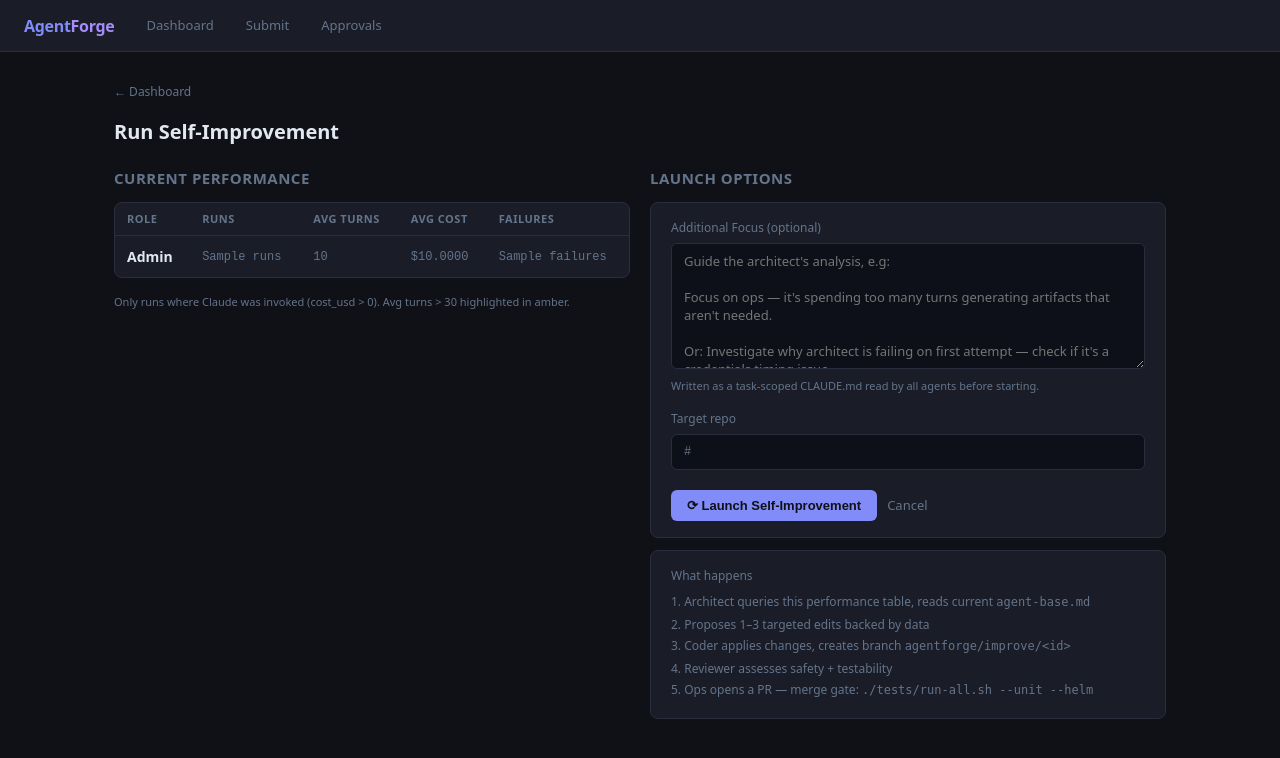
After one commit to pdawson1983/KubernetesHyperVLab, a FastAPI app: template claude-agent/web-ui/templates/self_improve.html in a window 1280 px wide. The commit adds this page. Shown: the top 758 px of the page. Run offline with FastAPI, Linux system fonts and the light colour scheme; the template is opened without the code that fills it: most values are stand-ins (such as "Sample title", 1, 10 or a date in 2020); parts of the project's set-up code (start-up, migrations or seed data) failed here and were passed over.

Commit message:
webui: self-improve form + agent log viewer
Self-Improvement:
- Dashboard button now navigates to GET /self-improve instead of direct POST
- /self-improve page shows performance stats table (avg_turns, avg_cost,
  failures per role) and an Additional Focus textarea before launching
- Context field flows through to task-scoped CLAUDE.md as before

Agent log viewer:
- dispatcher: GET /task/<id>/log/<role> reads Claude output log from NFS,
  falls back to entrypoint log
- app.py: GET /tasks/<id>/logs/<role> fetches and renders log content
- task.html: "output ↗" link per agent row (opens in new tab),
  hidden for skipped/running agents

GITHUB_TOKEN injected into dispatcher for PR title API calls.
Web UI 20260513-043910

Co-Authored-By: Claude Sonnet 4.6 <noreply@anthropic.com>

```diff
--- a/claude-agent/web-ui/app.py
+++ b/claude-agent/web-ui/app.py
@@ -288,14 +288,40 @@ async def submit_task(
 
 # ── Self-improvement ───────────────────────────────────────────────────────────
 
+@app.get("/self-improve", response_class=HTMLResponse)
+async def self_improve_form(request: Request):
+    try:
+        rows = await db.fetch("""
+            SELECT role,
+                   COUNT(*)                                          AS runs,
+                   ROUND(AVG(num_turns)::numeric, 1)                AS avg_turns,
+                   ROUND(AVG(cost_usd)::numeric, 4)                 AS avg_cost,
+                   SUM(CASE WHEN status='failed' THEN 1 ELSE 0 END) AS failures
+            FROM agent_runs
+            WHERE num_turns > 0
+            GROUP BY role ORDER BY avg_turns DESC NULLS LAST
+        """)
+        stats = [dict(r) for r in rows]
+    except Exception:
+        stats = []
+    return templates.TemplateResponse("self_improve.html", {
+        "request": request, "stats": stats, "repo_url": SELF_IMPROVE_REPO,
+    })
+
+
 @app.post("/self-improve")
-async def run_self_improve():
+async def run_self_improve(
+    request: Request,
+    context: str = Form(""),
+):
     title = f"AgentForge self-improvement — {datetime.now(timezone.utc).strftime('%Y-%m-%d %H:%M UTC')}"
     payload = {
         "event": "system.improve",
         "title": title,
         "repoUrl": SELF_IMPROVE_REPO,
     }
+    if context.strip():
+        payload["context"] = context.strip()
     payload_bytes = json.dumps(payload).encode()
     sig = sign(payload_bytes)
     try:
@@ -317,6 +343,25 @@ async def run_self_improve():
     except Exception as e:
         print(f"[webui] self-improve dispatch failed: {e}", flush=True)
     return RedirectResponse("/", status_code=303)
+
+
+# ── Agent log viewer ─────────────────────────────────────────────────────────
+
+@app.get("/tasks/{task_id}/logs/{role}", response_class=HTMLResponse)
+async def agent_log(request: Request, task_id: str, role: str):
+    content = None
+    try:
+        async with httpx.AsyncClient() as client:
+            resp = await client.get(
+                f"{WEBHOOK_URL}/task/{task_id}/log/{role}", timeout=10
+            )
+        if resp.status_code == 200:
+            content = resp.json().get("content")
+    except Exception as e:
+        content = f"Error fetching log: {e}"
+    return templates.TemplateResponse("log_view.html", {
+        "request": request, "task_id": task_id, "role": role, "content": content,
+    })
 
 
 # ── Approvals ──────────────────────────────────────────────────────────────────
--- /dev/null
+++ b/claude-agent/web-ui/templates/self_improve.html
@@ -0,0 +1,106 @@
+{% extends "base.html" %}
+{% block title %}Run Self-Improvement — AgentForge{% endblock %}
+{% block content %}
+<div style="margin-bottom:16px;">
+  <a href="/" style="color:var(--muted);text-decoration:none;font-size:12px;">← Dashboard</a>
+</div>
+
+<h1>Run Self-Improvement</h1>
+
+<div style="display:grid;grid-template-columns:1fr 1fr;gap:20px;align-items:start;">
+
+  <!-- Performance data -->
+  <div>
+    <h2>Current Performance</h2>
+    {% if stats %}
+    <div class="card" style="padding:0;margin-bottom:16px;">
+      <table>
+        <thead>
+          <tr>
+            <th>Role</th>
+            <th>Runs</th>
+            <th>Avg Turns</th>
+            <th>Avg Cost</th>
+            <th>Failures</th>
+          </tr>
+        </thead>
+        <tbody>
+          {% for s in stats %}
+          <tr>
+            <td style="font-weight:600;text-transform:capitalize;">{{ s.role }}</td>
+            <td class="mono">{{ s.runs }}</td>
+            <td class="mono" style="{% if s.avg_turns and s.avg_turns > 30 %}color:var(--warning){% endif %}">
+              {{ s.avg_turns or '—' }}
+            </td>
+            <td class="mono">${{ '%.4f'|format(s.avg_cost|float) if s.avg_cost else '—' }}</td>
+            <td class="mono" style="{% if s.failures > 0 %}color:var(--error){% endif %}">
+              {{ s.failures }}
+            </td>
+          </tr>
+          {% endfor %}
+        </tbody>
+      </table>
+    </div>
+    <div style="font-size:11px;color:var(--muted);">
+      Only runs where Claude was invoked (cost_usd &gt; 0). Avg turns &gt; 30 highlighted in amber.
+    </div>
+    {% else %}
+    <div class="card" style="color:var(--muted);padding:20px;text-align:center;">
+      No performance data yet — run some tasks first.
+    </div>
+    {% endif %}
+  </div>
+
+  <!-- Launch form -->
+  <div>
+    <h2>Launch Options</h2>
+    <div class="card">
+      <form method="post" action="/self-improve">
+
+        <div class="form-group">
+          <label for="context">
+            Additional Focus
+            <span style="color:var(--muted);font-weight:400;">(optional)</span>
+          </label>
+          <textarea id="context" name="context" rows="6"
+            placeholder="Guide the architect's analysis, e.g:
+
+Focus on ops — it's spending too many turns generating artifacts that aren't needed.
+
+Or: Investigate why architect is failing on first attempt — check if it's a credentials timing issue.
+
+Or: Tester is writing too many tests for simple scripts — suggest a proportionality guideline."></textarea>
+          <div style="font-size:11px;color:var(--muted);margin-top:4px;">
+            Written as a task-scoped CLAUDE.md read by all agents before starting.
+          </div>
+        </div>
+
+        <div class="form-group" style="margin-bottom:0;">
+          <label>Target repo</label>
+          <div class="mono" style="background:#0d1018;border:1px solid var(--border);border-radius:6px;
+               padding:8px 12px;font-size:12px;color:var(--muted);">
+            {{ repo_url }}
+          </div>
+        </div>
+
+        <div style="margin-top:20px;display:flex;gap:10px;align-items:center;">
+          <button type="submit" class="btn btn-primary">⟳ Launch Self-Improvement</button>
+          <a href="/" style="color:var(--muted);font-size:13px;text-decoration:none;">Cancel</a>
+        </div>
+      </form>
+    </div>
+
+    <div class="card" style="margin-top:12px;border-color:var(--border);">
+      <div class="meta" style="margin-bottom:6px;">What happens</div>
+      <div style="font-size:12px;color:var(--muted);line-height:1.8;">
+        1. Architect queries this performance table, reads current <code>agent-base.md</code><br>
+        2. Proposes 1–3 targeted edits backed by data<br>
+        3. Coder applies changes, creates branch <code>agentforge/improve/&lt;id&gt;</code><br>
+        4. Reviewer assesses safety + testability<br>
+        5. Ops opens a PR — merge gate: <code>./tests/run-all.sh --unit --helm</code>
+      </div>
+    </div>
+  </div>
+
+</div>
+{% endblock %}
--- a/helm/claude-agents-v6/values.yaml
+++ b/helm/claude-agents-v6/values.yaml
@@ -245,7 +245,7 @@ webui:
   enabled: true
   image:
     repository: 192.168.100.11:30500/agentforge-webui
-    tag: "20260513-040056"
+    tag: "20260513-043910"
     pullPolicy: IfNotPresent
   port: 8000
   resources:
```
Also changed, not shown: claude-agent/web-ui/templates/dashboard.html (+3 -5 lines), claude-agent/web-ui/templates/log_view.html (added, +26 -0 lines), claude-agent/web-ui/templates/task.html (+10 -0 lines), helm/claude-agents-v6/templates/webhook/dispatcher.yaml (+24 -0 lines).
